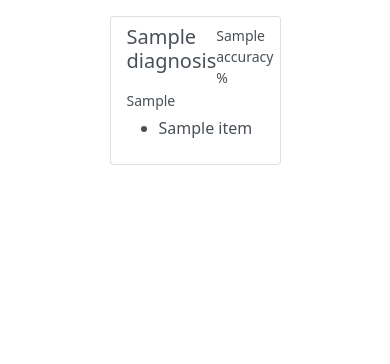
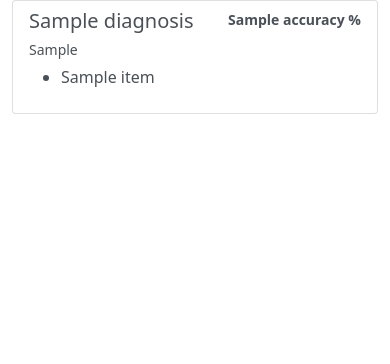
Before and after one commit to deschi0000/cs50web_capstone, a Django app: template medicAI/templates/medicAI/diagnosislist.html in a window 390 px wide. Shown: the part 56-420 px from the top of the page. Run offline with Django 4.2, Linux system fonts and the light colour scheme; the template is opened without the code that fills it: most values are stand-ins (such as "Sample title", 1, 10 or a date in 2020); some libraries are stand-ins or nearby versions.

Commit message:
add id for mobile resize of container

```diff
--- a/medicAI/templates/medicAI/diagnosislist.html
+++ b/medicAI/templates/medicAI/diagnosislist.html
@@ -3,13 +3,13 @@
 {% block body %}
 
 
-<div class="container" style="margin-top: 1rem; margin-bottom: 3rem; width: 50%;">
+<div class="container" id="diagnosis-list">
     <div class="list-group">
         {% for diagnosis in data %}
             <a href="#" class="list-group-item list-group-item-action" aria-current="true">
                 <div class="d-flex w-100 justify-content-between">
                     <h5 class="mb-1">{{ diagnosis.diagnosis }}</h5>
-                    <small>{{ diagnosis.accuracy }} %</small>
+                    <small><b>{{ diagnosis.accuracy }} %</b></small>
                 </div>
                 <small>{{ diagnosis.medical_term }}</small>
                 <p class="mb-1">
```
